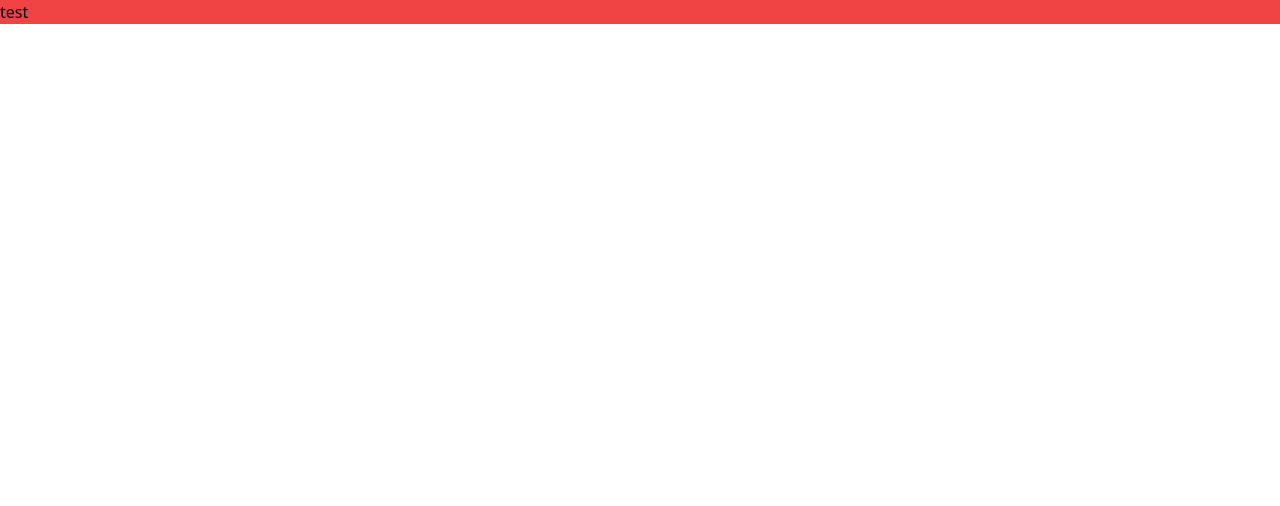
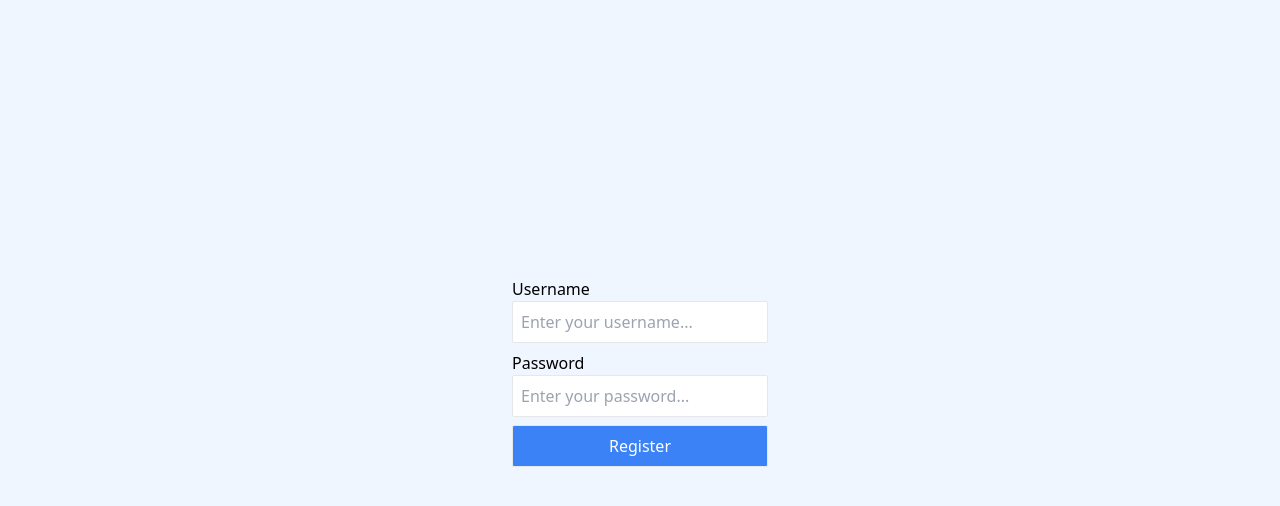
Before and after one commit to Yuhong11111/ChatApp, a React (Vite) app in the folder client/: page / in a window 1280 px wide. Shown: the top 506 px of the page. Built offline with nearby package versions, Linux system fonts and the light colour scheme.

Commit message:
login ui

```diff
--- a/client/src/App.jsx
+++ b/client/src/App.jsx
@@ -1,8 +1,9 @@
+import Register from "./Register";
+
 function App() {
 
   return (
-    <div className="bg-red-500"> test
-    </div>
+    <Register />
   )
 }
 
--- /dev/null
+++ b/client/src/Register.jsx
@@ -0,0 +1,21 @@
+import { useState } from "react"
+
+export default function Register() {
+    const [username, setUsername] = useState('');
+    const [password, setPassword] = useState('');
+    return (
+        <div className="bg-blue-50 h-screen flex items-center">
+            <form className="w-64 mx-auto mb-12">
+                <label>Username</label>
+                <input value={username}
+                    onChange={ev => setUsername(ev.target.value)}
+                    type="text" placeholder="Enter your username..." className="block w-full rounded-sm p-2 mb-2 border" />
+                <label>Password</label>
+                <input value={password}
+                    onChange={ev => setPassword(ev.target.value)}
+                    type="password" placeholder="Enter your password..." className="block w-full rounded-sm p-2 mb-2 border" />
+                <button className="bg-blue-500 text-white block w-full rounded-sm p-2 mb-2 border">Register</button>
+            </form>
+        </div>
+    )
+}
```
